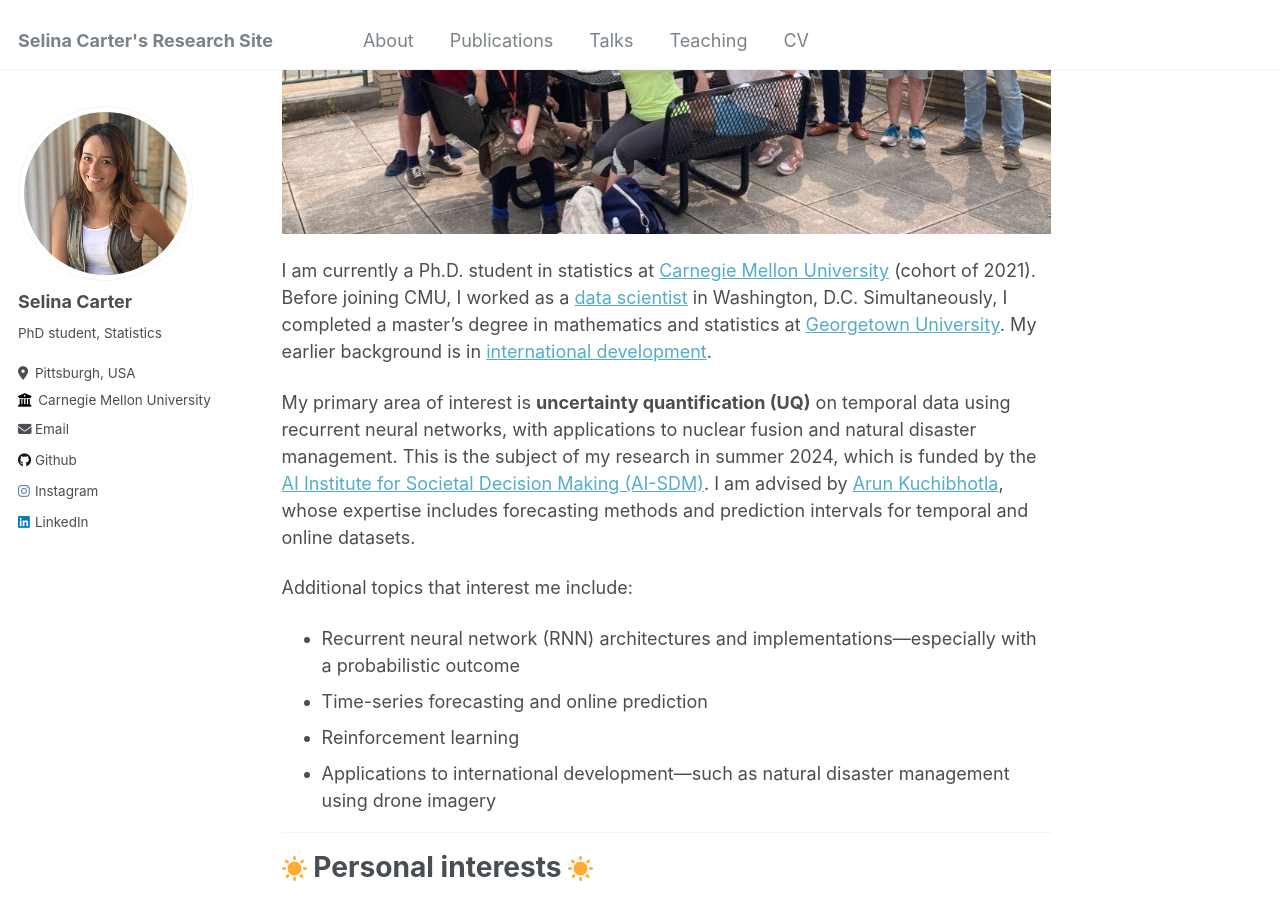
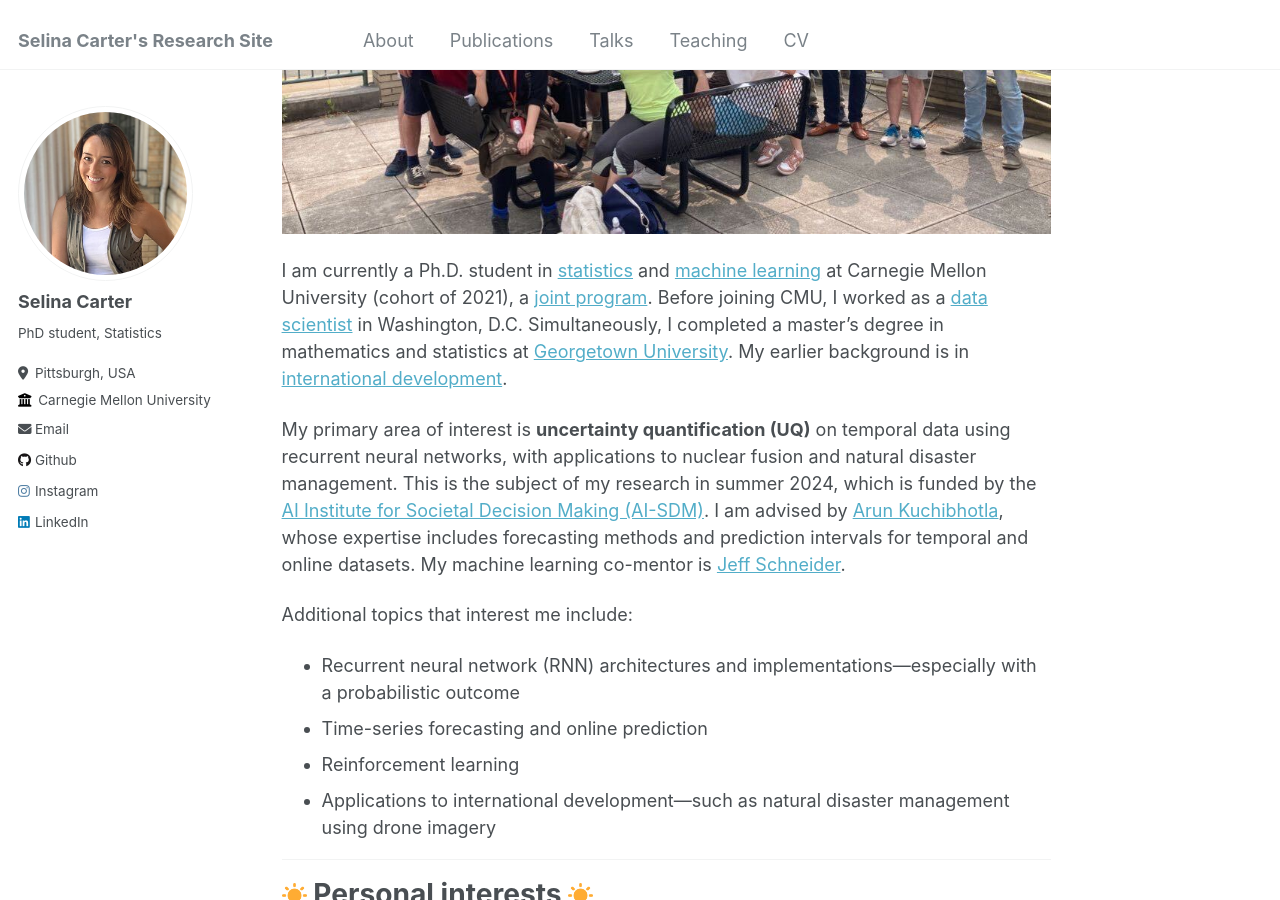
Before and after one commit to selinacarter/selinacarter.github.io, a Jekyll site: the page built from _pages/about.md, in a window 1280 px wide and 900 px high, scrolled down 407 px. Built offline with Jekyll 4.4.1, drawn with Linux system fonts in a browser that asks for light colours.

Commit message:
Update about.md

```diff
--- a/_pages/about.md
+++ b/_pages/about.md
@@ -23,10 +23,10 @@ redirect_from:
 
 ![CMU colleagues](/images/CMU_patio1.jpg)
 
-I am currently a Ph.D. student in statistics at [Carnegie Mellon University](https://www.cmu.edu/dietrich/statistics-datascience/index.html) (cohort of 2021). Before joining CMU, I worked as a [data scientist](/cv/) in Washington, D.C. Simultaneously, I completed a master’s degree in mathematics and statistics at [Georgetown University](https://mathstat.georgetown.edu/graduate/). My earlier background is in [international development](/cv/).
+I am currently a Ph.D. student in [statistics](https://www.cmu.edu/dietrich/statistics-datascience/index.html) and [machine learning](https://www.ml.cmu.edu/) at Carnegie Mellon University (cohort of 2021), a [joint program](https://www.cmu.edu/dietrich/statistics-datascience/academics/phd/statistics-machine-learning/index.html). Before joining CMU, I worked as a [data scientist](/cv/) in Washington, D.C. Simultaneously, I completed a master’s degree in mathematics and statistics at [Georgetown University](https://mathstat.georgetown.edu/graduate/). My earlier background is in [international development](/cv/).
 
 
-My primary area of interest is **uncertainty quantification (UQ)** on temporal data using recurrent neural networks, with applications to nuclear fusion and natural disaster management. This is the subject of my research in summer 2024, which is funded by the [AI Institute for Societal Decision Making (AI-SDM)](https://www.cmu.edu/ai-sdm/index.html). I am advised by [Arun Kuchibhotla](https://arun-kuchibhotla.github.io/), whose expertise includes forecasting methods and prediction intervals for temporal and online datasets.
+My primary area of interest is **uncertainty quantification (UQ)** on temporal data using recurrent neural networks, with applications to nuclear fusion and natural disaster management. This is the subject of my research in summer 2024, which is funded by the [AI Institute for Societal Decision Making (AI-SDM)](https://www.cmu.edu/ai-sdm/index.html). I am advised by [Arun Kuchibhotla](https://arun-kuchibhotla.github.io/), whose expertise includes forecasting methods and prediction intervals for temporal and online datasets. My machine learning co-mentor is [Jeff Schneider](https://www.ri.cmu.edu/ri-faculty/jeff-schneider/).
 
 Additional topics that interest me include:
 
```
